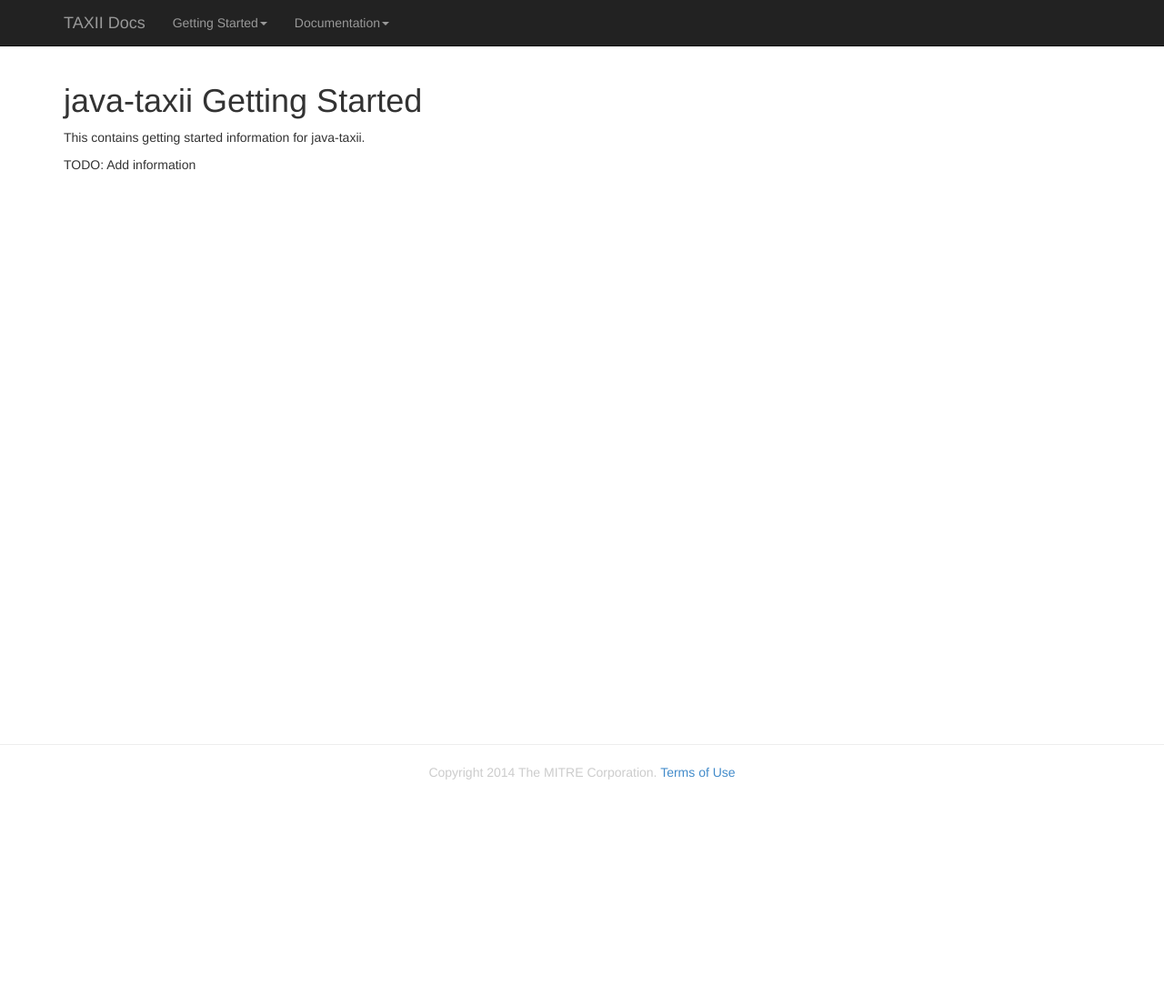
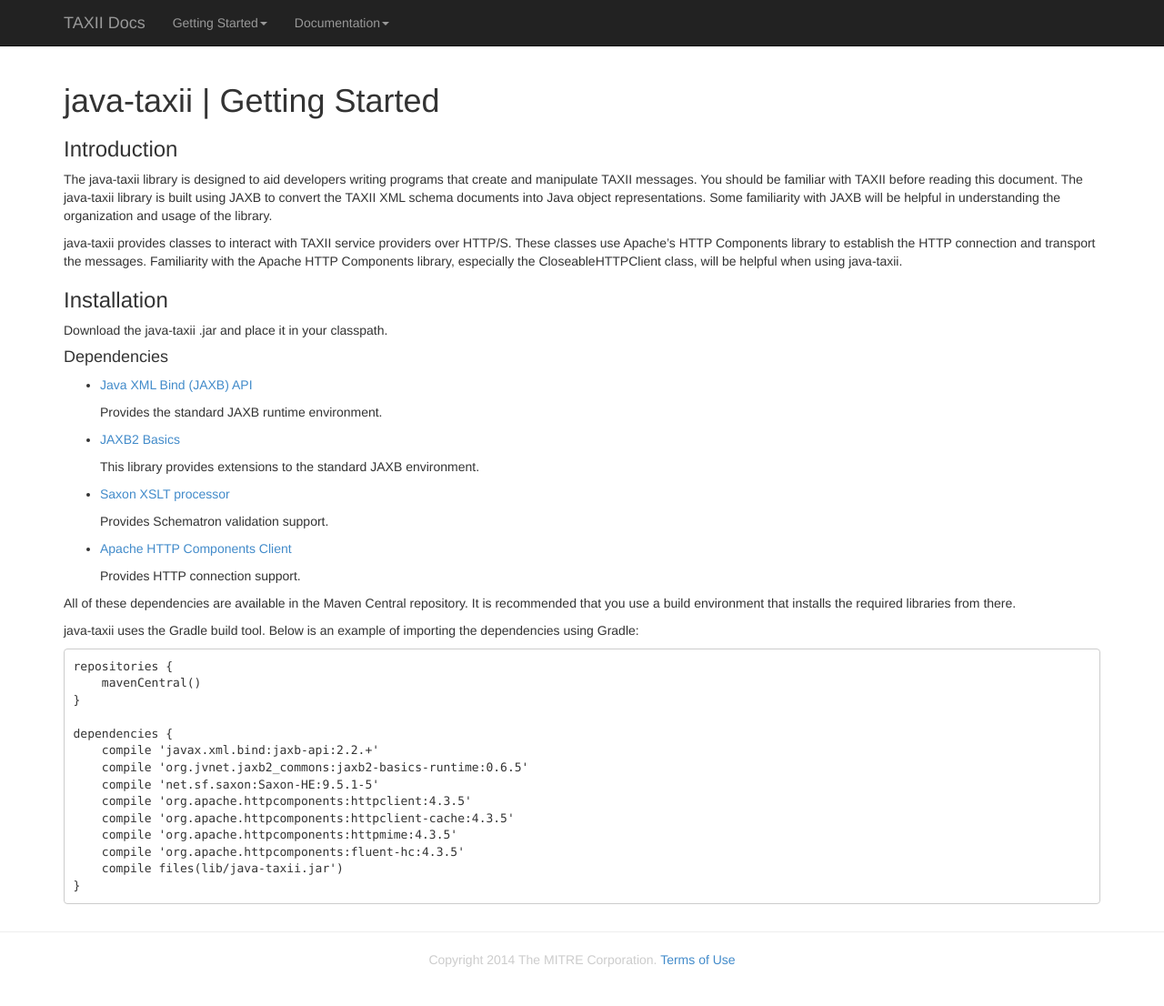
Before and after one commit to TAXIIProject/taxiiproject.github.io, a Jekyll site: the page built from documentation/java-taxii/getting-started/index.md, in a window 1280 px wide. Shown: the whole page at 91% size. Built offline with Jekyll 4.4.1, drawn with Linux system fonts in a browser that asks for light colours; Markdown is read by kramdown in place of the engine named in the settings; before the commit the page ends 900 px from its top, so only the background shows below that.

Commit message:
General java-taxii updates

```diff
--- a/documentation/java-taxii/getting-started/index.md
+++ b/documentation/java-taxii/getting-started/index.md
@@ -1,8 +1,55 @@
 ---
 layout: flat
-title: java-taxii Getting Started
+title: java-taxii | Getting Started
 ---
 
-This contains getting started information for java-taxii.
+### Introduction
+The java-taxii library is designed to aid developers writing programs that create and manipulate TAXII messages.
+You should be familiar with TAXII before reading this document. The java-taxii library is built using JAXB to
+convert the TAXII XML schema documents into Java object representations. Some familiarity with JAXB will be helpful
+in understanding the organization and usage of the library.
 
-TODO: Add information
+java-taxii provides classes to interact with TAXII service providers over HTTP/S. These classes use
+Apache's HTTP Components library to establish the HTTP connection and transport the messages. Familiarity with
+the Apache HTTP Components library, especially the CloseableHTTPClient class, will be helpful when using java-taxii.
+
+### Installation
+Download the java-taxii .jar and place it in your classpath.
+
+#### Dependencies
+
+* <a href="https://jaxb.java.net">Java XML Bind (JAXB) API</a>
+
+    Provides the standard JAXB runtime environment.
+
+* <a href="http://confluence.highsource.org/display/J2B/Home">JAXB2 Basics</a>
+
+    This library provides extensions to the standard JAXB environment.
+
+* <a href="http://saxon.sourceforge.net">Saxon XSLT processor</a>
+
+    Provides Schematron validation support.
+
+* <a href="http://hc.apache.org/httpcomponents-client-ga/index.html">Apache HTTP Components Client</a>
+
+    Provides HTTP connection support.
+
+All of these dependencies are available in the Maven Central repository. It is recommended that you use
+a build environment that installs the required libraries from there.
+
+java-taxii uses the Gradle build tool. Below is an example of importing the dependencies using Gradle:
+
+    repositories {
+        mavenCentral()
+    }
+
+    dependencies {
+        compile 'javax.xml.bind:jaxb-api:2.2.+'
+        compile 'org.jvnet.jaxb2_commons:jaxb2-basics-runtime:0.6.5'
+        compile 'net.sf.saxon:Saxon-HE:9.5.1-5'
+        compile 'org.apache.httpcomponents:httpclient:4.3.5'
+        compile 'org.apache.httpcomponents:httpclient-cache:4.3.5'
+        compile 'org.apache.httpcomponents:httpmime:4.3.5'
+        compile 'org.apache.httpcomponents:fluent-hc:4.3.5'
+        compile files(lib/java-taxii.jar')
+    }
```
Also changed, not shown: documentation/index.md (+1 -1 lines), documentation/java-taxii/download/index.md (+1 -1 lines), documentation/java-taxii/index.md (+10 -5 lines), 1 other file.
